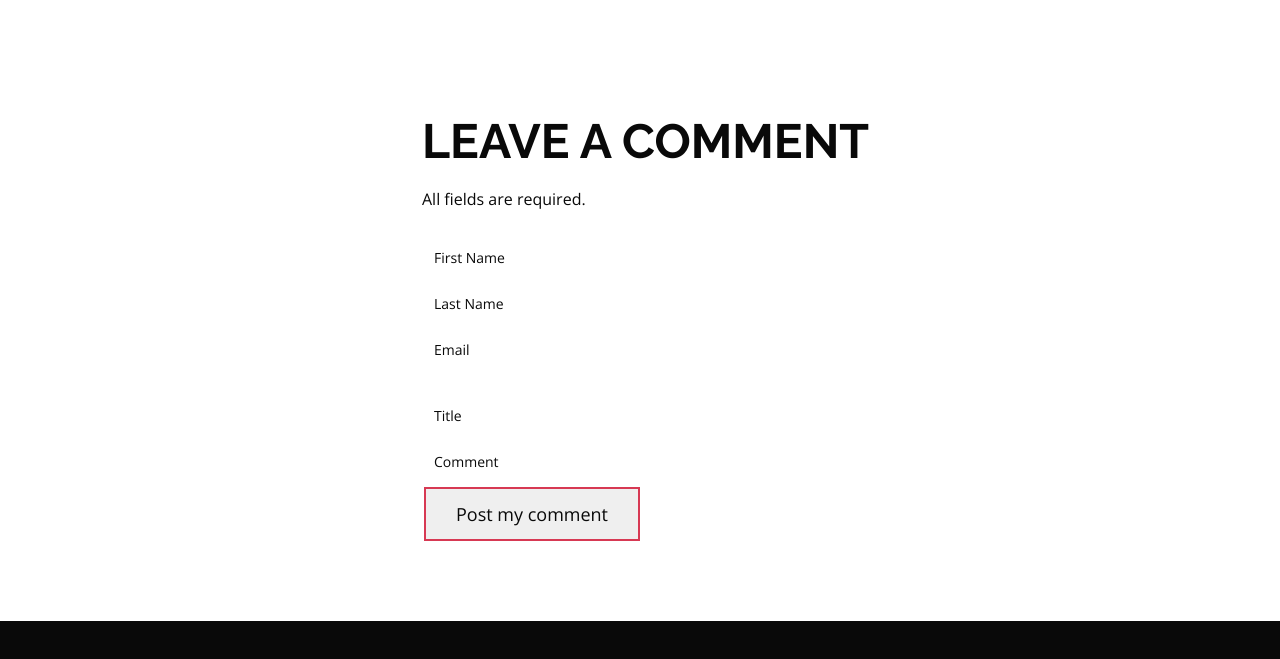
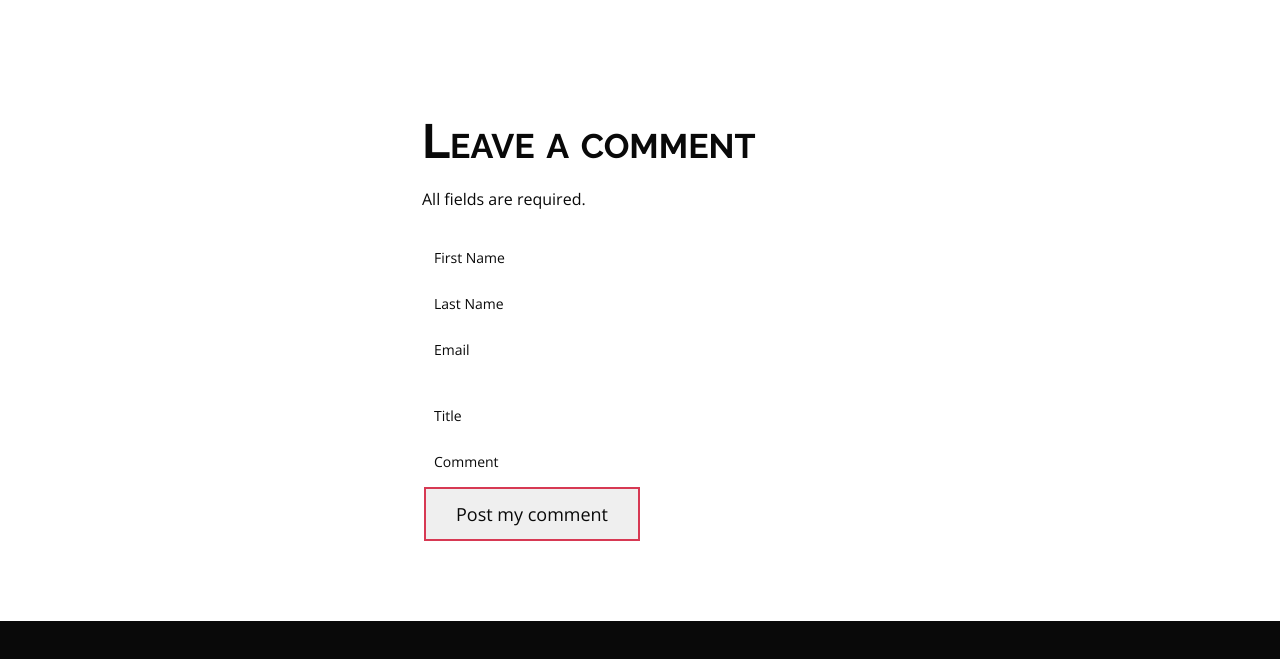
Before and after one commit to Nahima-ayni/alx-frontend-for-fun, a plain HTML site: page form/03-article.html in a window 1280 px wide. Shown: the part 1673-2332 px from the top of the page. Drawn offline with nearby package versions, Linux system fonts and the light colour scheme; files whose address does not match are found by name.

```diff
--- a/form/03-article.html
+++ b/form/03-article.html
@@ -144,7 +144,7 @@
           </div>
           <section class="post-comments">
             <header>
-                <h2 class="section-title">LEAVE A COMMENT</h2>
+                <h2 class="section-title">Leave a comment</h2>
                 <p>All fields are required.</p>
             </header>
             <form action="#" method="post">
```
